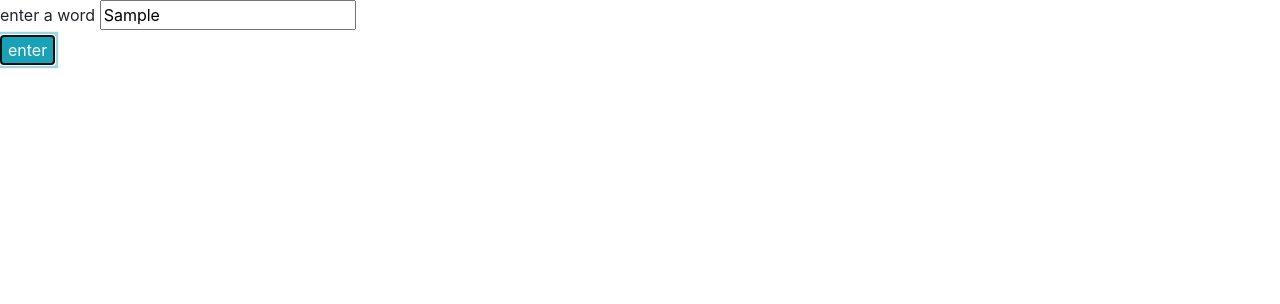
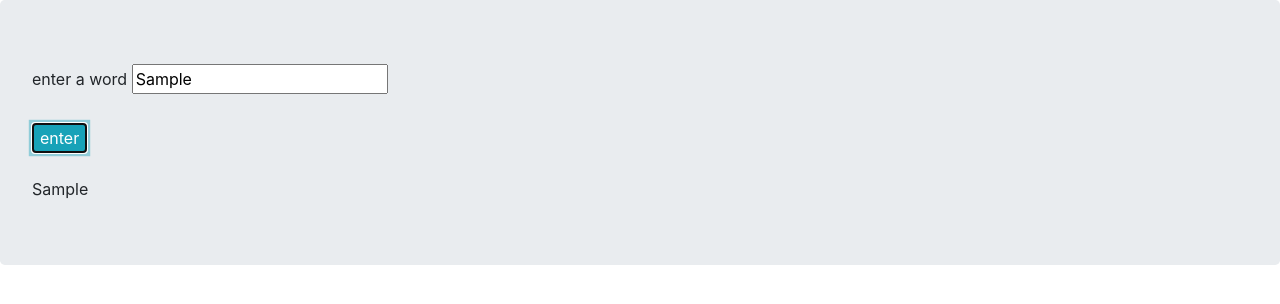
Before and after one commit to bkmyd89/Pig-Latin, a plain HTML site: page index.html in a window 1280 px wide. Both pictures are taken after typing "Sample" into the empty fields and a click on the button "enter". Drawn offline with nearby package versions, Linux system fonts and the light colour scheme.

Commit message:
establish basic functionality. Also includes some arrays.

```diff
--- a/index.html
+++ b/index.html
@@ -9,12 +9,18 @@
       <title>Pig Latin Translator</title>
     </head>
   <body>
-    <form class="pigLatin" action="index.html" method="post">
+    <div class="jumbotron">
+      <form id="normalWords" action="index.html" method="post">
         <div class="inputs">
           <label for="word">enter a word</label>
           <input id="word" type="text">
         </div>
+        <br>
         <button type="submit" class="btn-info">enter</button>
       </form>
+      <br>
+        <div id="pigLatin">
+        </div>
+    </div>
   </body>
 </html>
--- a/js/scripts.js
+++ b/js/scripts.js
@@ -1,10 +1,18 @@
 
 
 $(document).ready(function() {
-  $(".pigLatin").submit(function(event) {
+  $("#normalWords").submit(function(event) {
     event.preventDefault();
-    var testWord = $("input#word").val();
-    alert("testWord");
+    var inputWord = $("input#word").val();
+    var vowels = ["a", "e", "i", "o", "u"];
+    var outputWord = inputWord;
+    // if (inputWord === "Job") {
+    //   var outputWord = inputWord + "ay"
+    // } else {
+    //   var outputWord = inputWord;
+    // }
+    $("#pigLatin").text(outputWord);
+    var result = []
 
   });
 });
```
Lines whose indentation alone changed are shown as unchanged.
